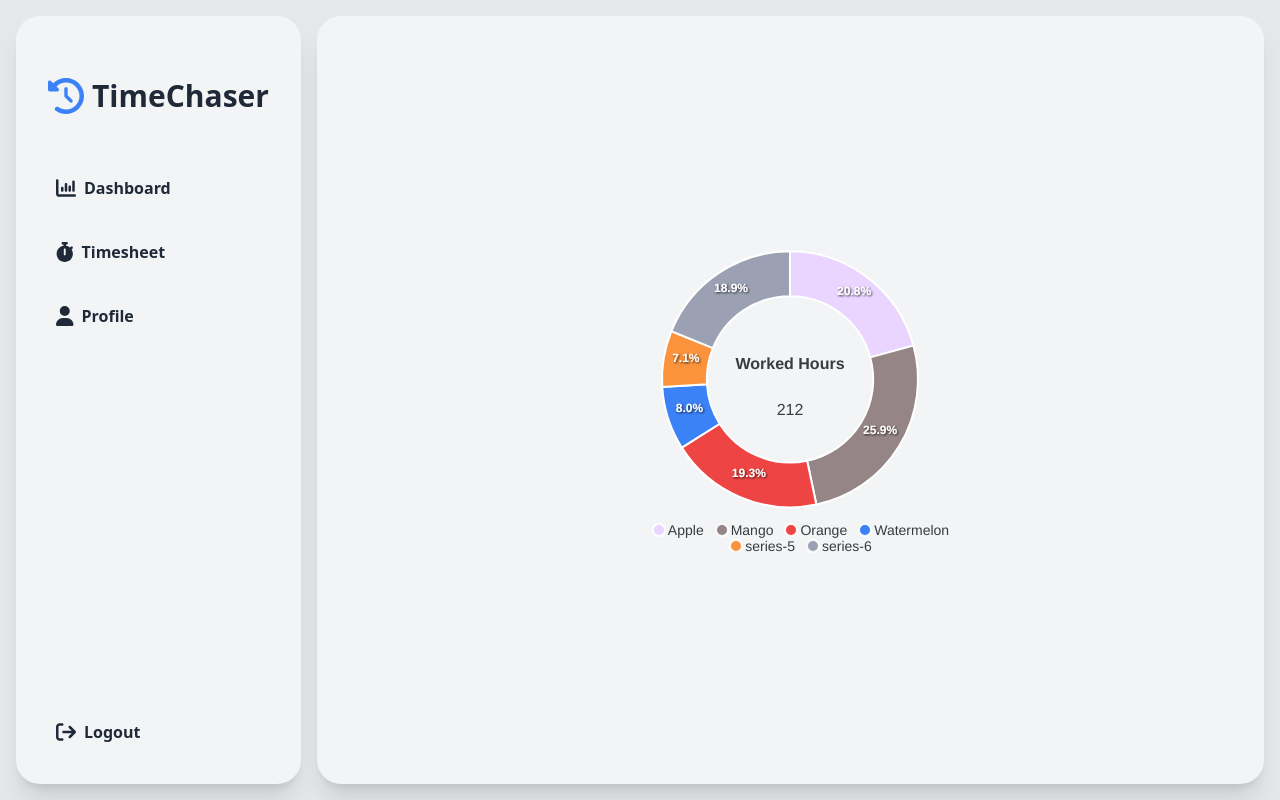
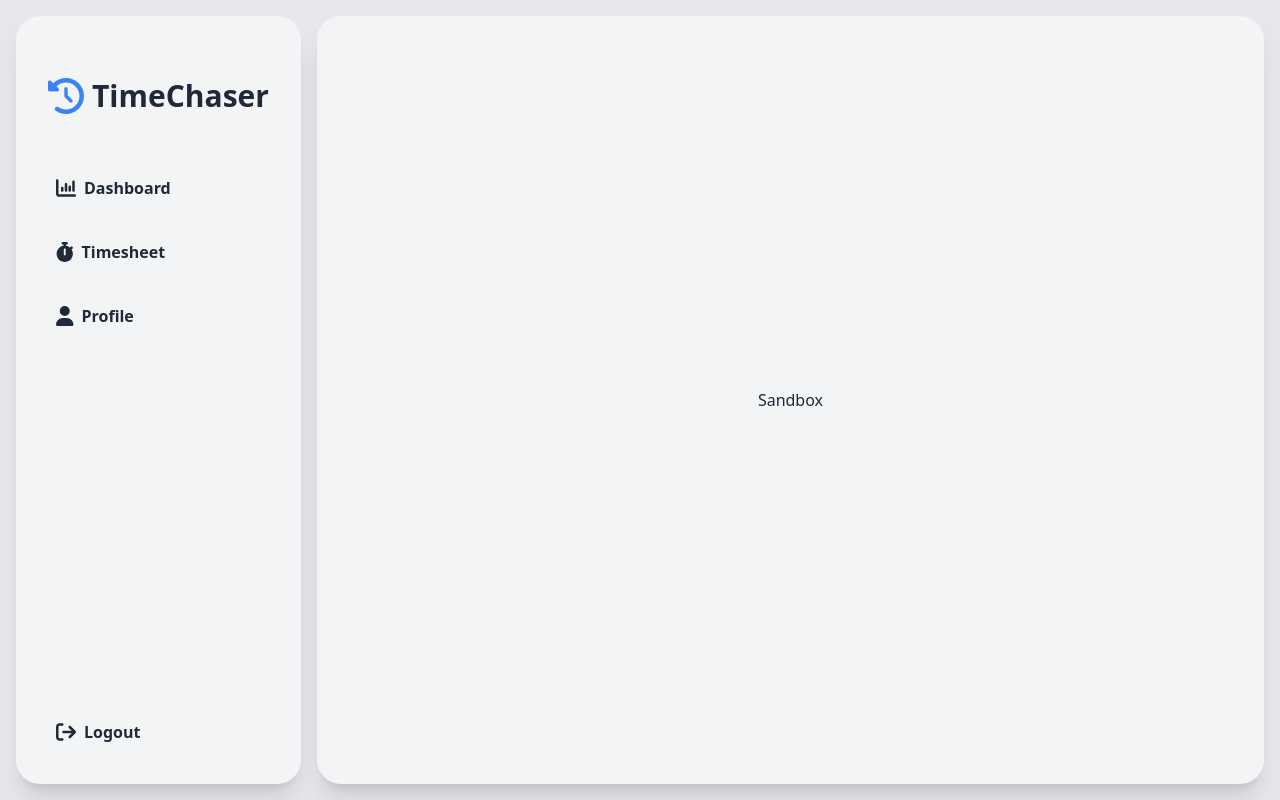
Before and after one commit to jussaw/timechaser, a React (Vite) app in the folder frontend/: page /sandbox in a window 1280 px wide. Built offline with nearby package versions, Linux system fonts and the light colour scheme.

Commit message:
Clean up comments, reset sandbox

```diff
--- a/frontend/src/components/HourAllocationChart.jsx
+++ b/frontend/src/components/HourAllocationChart.jsx
@@ -19,9 +19,6 @@ export default function HourAllocationChart() {
             value: {
               show: true,
               fontWeight: 500,
-              formatter: function (val) {
-                return val;
-              },
             },
             total: {
               show: true,
@@ -41,25 +38,7 @@ export default function HourAllocationChart() {
 
   return (
     <div className="dashboard-component flex h-full w-full flex-grow items-center justify-center">
-      <div className="donut">
-        <Chart options={options} series={series} type="donut" width="380" />
-      </div>
+      <Chart options={options} series={series} type="donut" width="380" />
     </div>
   );
 }
-
-// class Donut extends Component {
-//   constructor(props) {
-//     super(props);
-
-//     this.state = {
-//       options: {
-//         labels: ["Apple", "Mango", "Orange", "Watermelon"],
-//         fill: {
-//           colors: [``, "#E91E63", "#9C27B0"],
-//         },
-//       },
-//       series: [44, 55, 41, 17, 15],
-//     };
-//   }
-// }
--- a/frontend/src/pages/Sandbox.jsx
+++ b/frontend/src/pages/Sandbox.jsx
@@ -1,171 +1,13 @@
-import React, { useState } from "react";
-import Chart from "react-apexcharts";
+import React from "react";
+import "../styles/UniversalComponent.css";
 
 export default function Sandbox() {
-  const [options, setOptions] = useState({
-    plotOptions: {
-      pie: {
-        donut: {
-          size: "65%",
-          background: "transparent",
-          labels: {
-            show: true,
-            name: {
-              show: true,
-              fontSize: "22px",
-              fontFamily: "Helvetica, Arial, sans-serif",
-              fontWeight: 600,
-              color: undefined,
-              offsetY: -10,
-              formatter: function (val) {
-                return val;
-              },
-            },
-            value: {
-              show: true,
-              fontSize: "16px",
-              fontFamily: "Helvetica, Arial, sans-serif",
-              fontWeight: 400,
-              color: undefined,
-              offsetY: 20,
-              formatter: function (val) {
-                return val;
-              },
-            },
-            total: {
-              show: true,
-              showAlways: false,
-              label: "Worked \nHours",
-              fontSize: "16px",
-              fontFamily: "Helvetica, Arial, sans-serif",
-              fontWeight: 600,
-              color: "#373d3f",
-              formatter: function (w) {
-                return w.globals.seriesTotals.reduce((a, b) => {
-                  return a + b;
-                }, 0);
-              },
-            },
-          },
-        },
-      },
-    },
-    labels: ["Apple", "Mango", "Orange", "Watermelon"],
-    colors: ["#E9D5FF", "#968586", "#EF4444", "#3B82F6", "#FB923C", "#9BA1B3"],
-
-    legend: {
-      show: true,
-      showForSingleSeries: false,
-      showForNullSeries: true,
-      showForZeroSeries: true,
-      position: "bottom",
-      horizontalAlign: "center",
-      floating: false,
-      fontSize: "14px",
-      fontFamily: "Helvetica, Arial",
-      fontWeight: 400,
-      formatter: undefined,
-      inverseOrder: false,
-      width: undefined,
-      height: undefined,
-      tooltipHoverFormatter: undefined,
-      customLegendItems: [],
-      offsetX: 0,
-      offsetY: 0,
-      labels: {
-        colors: undefined,
-        useSeriesColors: false,
-      },
-      markers: {
-        size: 6,
-        shape: undefined, // circle, square, line, plus, cross
-        strokeWidth: 2,
-        fillColors: [
-          "#E9D5FF",
-          "#968586",
-          "#EF4444",
-          "#3B82F6",
-          "#FB923C",
-          "#9BA1B3",
-        ],
-        radius: 2,
-        customHTML: undefined,
-        onClick: undefined,
-        offsetX: 0,
-        offsetY: 0,
-      },
-      itemMargin: {
-        horizontal: 5,
-        vertical: 0,
-      },
-      onItemClick: {
-        toggleDataSeries: true,
-      },
-      onItemHover: {
-        highlightDataSeries: true,
-      },
-    },
-    markers: {
-      size: [4, 10],
-      colors: [
-        "#E9D5FF",
-        "#968586",
-        "#EF4444",
-        "#3B82F6",
-        "#FB923C",
-        "#9BA1B3",
-      ],
-      strokeColors: "#fff",
-      strokeWidth: 2,
-      strokeOpacity: 0.9,
-      strokeDashArray: 0,
-      fillOpacity: 1,
-      discrete: [],
-      shape: "circle",
-      radius: 2,
-      offsetX: 0,
-      offsetY: 0,
-      onClick: undefined,
-      onDblClick: undefined,
-      showNullDataPoints: true,
-      hover: {
-        size: undefined,
-        sizeOffset: 3,
-      },
-    },
-    tooltip: {
-      enabled: true,
-      fillSeriesColor: false,
-    },
-  });
-
-  const [series, setSeries] = useState([44, 55, 41, 17, 15, 40]);
-
-  //TODO: get project/program names and put into labels
-
-  //TODO: get time submissions and put into series
-
   return (
-    <div className="dashboard-component flex h-full w-full flex-grow items-center justify-center">
-      <div className="donut">
-        <Chart options={options} series={series} type="donut" width="380" />
+    <div className="flex flex-grow">
+      {/* Comment out this div */}
+      <div className="full-page-component flex-grow items-center justify-center">
+        <div className="flex h-full items-center justify-center">Sandbox</div>
       </div>
     </div>
   );
 }
-
-// class Donut extends Component {
-//   constructor(props) {
-//     super(props);
-
-//     this.state = {
-//       options: {
-//         labels: ["Apple", "Mango", "Orange", "Watermelon"],
-//         fill: {
-//           colors: [``, "#E91E63", "#9C27B0"],
-//         },
-//       },
-//       series: [44, 55, 41, 17, 15],
-//     };
-//   }
-// }
```
